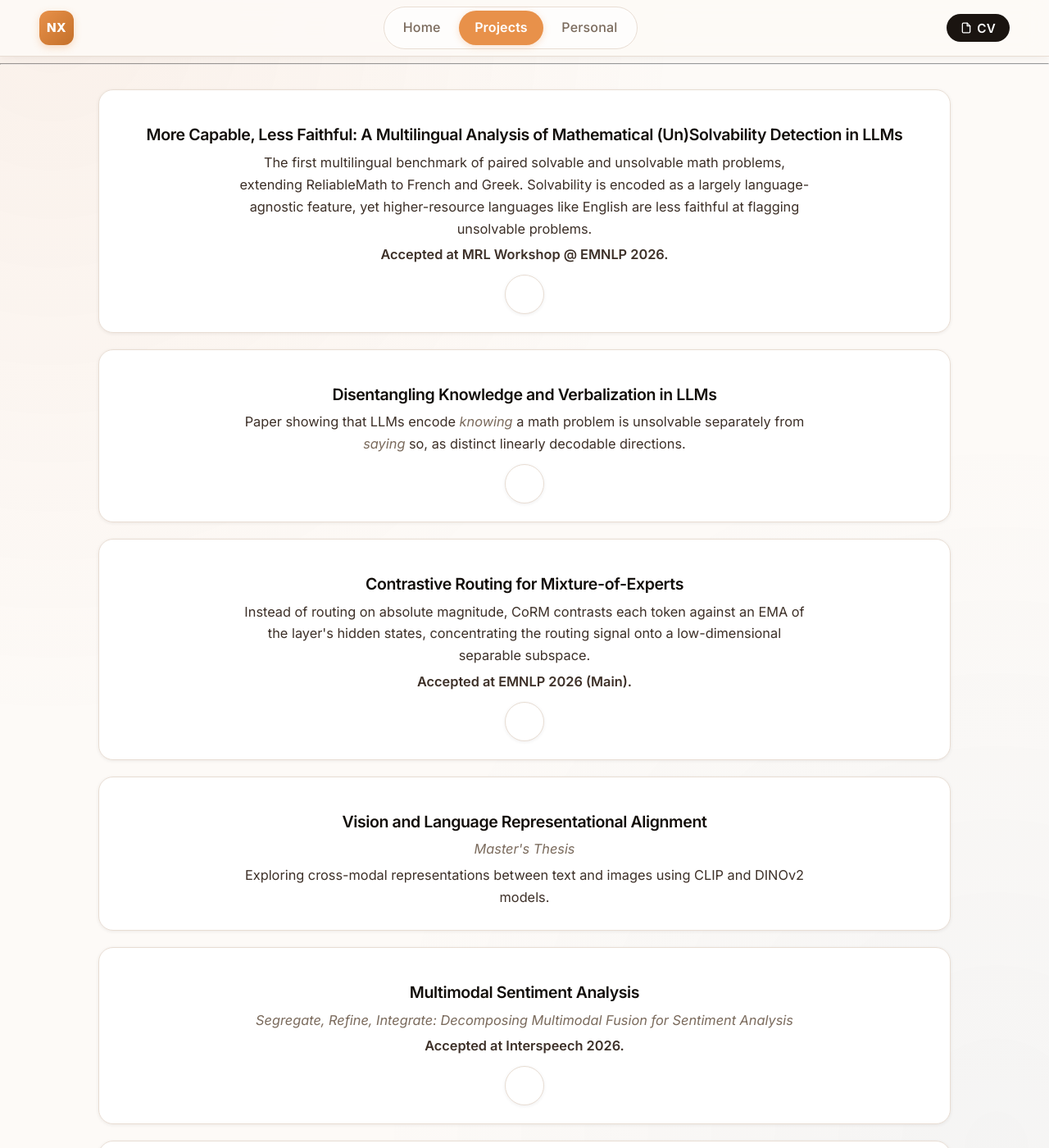
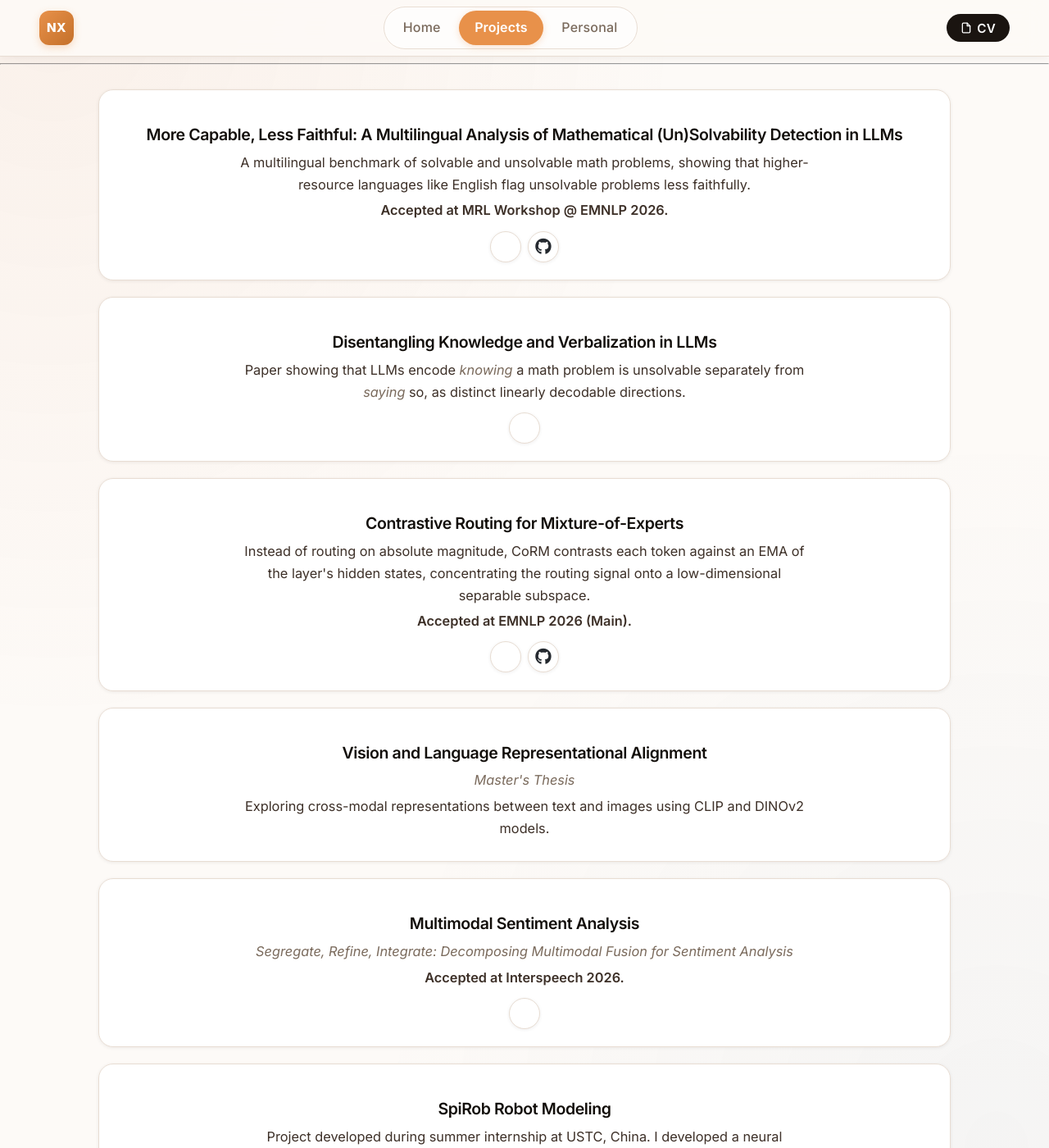
Before and after one commit to nickxir12/nickxir12.github.io, a Jekyll site: the page built from projects.md, in a window 1280 px wide and 1400 px high. Shown: the whole window at 82% size. Built offline with Jekyll 4.4.1, drawn with Linux system fonts in a browser that asks for light colours; some web fonts are replaced; a style sheet for code colours, icons or effects is not loaded.

Commit message:
Add GitHub code links, pin profile column, enlarge photo, drop footer
- GitHub logo links next to arXiv for MRL paper and CoRM
- Smaller arXiv logo; shorter MRL paper description
- Profile photo 320px and sticky on desktop while bio/news scroll
- Remove name/email footer

Co-Authored-By: Claude Opus 5.5 <noreply@anthropic.com>

```diff
--- a/_layouts/default.html
+++ b/_layouts/default.html
@@ -31,11 +31,6 @@
     <main id="content" class="main-content" role="main">
       {{ content }}
 
-      <footer class="site-footer-pro">
-        <span>&copy; {{ site.time | date: "%Y" }} Nikolas Xiros</span>
-        <span><a href="mailto:nikolasxiros2002@gmail.com">nikolasxiros2002@gmail.com</a> &middot; Athens, Greece</span>
-      </footer>
-
       <footer class="site-footer">
         {% if site.github.is_project_page %}
           <span class="site-footer-owner"><a href="{{ site.github.repository_url }}">{{ site.github.repository_name }}</a> is maintained by <a href="{{ site.github.owner_url }}">{{ site.github.owner_name }}</a>.</span>
--- a/assets/css/custom.css
+++ b/assets/css/custom.css
@@ -264,12 +264,15 @@ a.skip-to-content {
   flex-direction: column;
   align-items: center;
   text-align: center;
-  width: 290px;
+  width: 340px;
+  /* Stays in view while the bio and news scroll past. */
+  position: sticky;
+  top: calc(68px + 2rem);
 }
 
 .hero-pic {
-  width: 270px;
-  height: 270px;
+  width: 320px;
+  height: 320px;
   border-radius: 50%;
   object-fit: cover;
   border: 3px solid var(--accent);
@@ -587,13 +590,13 @@ a.skip-to-content {
   display: inline-flex;
   align-items: center;
   justify-content: center;
-  width: 48px;
-  height: 48px;
+  width: 38px;
+  height: 38px;
   border-radius: 50%;
   border: 1.5px solid var(--border);
   background: var(--bg-surface);
   color: #b31b1b !important;
-  font-size: 1.9rem;
+  font-size: 1.45rem;
   box-shadow: var(--shadow-sm);
   transition: background 0.2s, border-color 0.2s, color 0.2s, transform 0.2s;
 }
@@ -604,6 +607,16 @@ a.skip-to-content {
   color: #fff !important;
   transform: translateY(-2px);
   text-decoration: none !important;
+}
+
+.paper-link-gh {
+  color: #24292f !important;
+  font-size: 1.25rem;
+}
+
+.paper-link-gh:hover {
+  background: #24292f;
+  border-color: #24292f;
 }
 
 .paper-link:focus-visible {
@@ -987,13 +1000,13 @@ a.skip-to-content {
 
 @media (max-width: 768px) {
   .hero-inner { gap: 1.5rem; flex-direction: column; align-items: center; }
-  .profile-side { width: auto; }
+  .profile-side { width: auto; position: static; }
   .hero-content { padding-top: 0; }
   .hero-content h1 { font-size: 2.3rem; }
   .hero-content { text-align: center; }
   .subtext { font-size: 1.05rem; margin-left: auto; margin-right: auto; }
   .news-section { margin: 0 auto; }
-  .hero-pic { width: 210px; height: 210px; }
+  .hero-pic { width: 230px; height: 230px; }
   h1 { font-size: 2rem; }
   h2 { font-size: 1.5rem; }
   h3 { font-size: 1.1rem; }
@@ -1107,27 +1120,3 @@ nav strong { color: var(--accent); }
   .cv-modal-box { width: 100vw; height: 100dvh; border-radius: 0; }
   .cv-btn-close { top: 12px; right: 12px; }
 }
-
-/* =============================
-   SITE FOOTER
-============================= */
-.site-footer-pro {
-  position: relative;
-  z-index: 1;
-  margin: 4rem 0 0;
-  padding: 1.6rem 0 0;
-  border-top: 1.5px solid var(--border);
-  display: flex;
-  flex-wrap: wrap;
-  justify-content: space-between;
-  gap: 0.6rem 1.5rem;
-  font-size: 0.88rem;
-  color: var(--text-muted);
-}
-
-.site-footer-pro a { color: var(--text-muted); }
-.site-footer-pro a:hover { color: var(--accent); }
-
-@media (max-width: 768px) {
-  .site-footer-pro { justify-content: center; text-align: center; }
-}
--- a/projects.md
+++ b/projects.md
@@ -4,8 +4,9 @@ permalink: /projects.html
 ---
 
 
-<link rel="stylesheet" href="{{ '/assets/css/custom.css?v=39' | relative_url }}">
+<link rel="stylesheet" href="{{ '/assets/css/custom.css?v=40' | relative_url }}">
 <link rel="stylesheet" href="https://cdnjs.cloudflare.com/ajax/libs/academicons/1.9.4/css/academicons.min.css">
+<link rel="stylesheet" href="https://cdnjs.cloudflare.com/ajax/libs/font-awesome/6.4.0/css/all.min.css">
 
 {% include nav.html %}
 
@@ -33,10 +34,11 @@ permalink: /projects.html
   <div class="project-list">
     <div class="project-card card">
       <h3>More Capable, Less Faithful: A Multilingual Analysis of Mathematical (Un)Solvability Detection in LLMs</h3>
-      <p>The first multilingual benchmark of paired solvable and unsolvable math problems, extending ReliableMath to French and Greek. Solvability is encoded as a largely language-agnostic feature, yet higher-resource languages like English are less faithful at flagging unsolvable problems.</p>
+      <p>A multilingual benchmark of solvable and unsolvable math problems, showing that higher-resource languages like English flag unsolvable problems less faithfully.</p>
       <p class="conference-note">Accepted at MRL Workshop @ EMNLP 2026.</p>
       <div class="paper-links">
         <a class="paper-link" href="https://arxiv.org/abs/2608.30463" target="_blank" rel="noopener" title="arXiv preprint" aria-label="arXiv preprint"><i class="ai ai-arxiv"></i></a>
+        <a class="paper-link paper-link-gh" href="https://github.com/athena-ilsp/MoreCapableLessFaithful" target="_blank" rel="noopener" title="Code on GitHub" aria-label="Code on GitHub"><i class="fab fa-github"></i></a>
       </div>
     </div>
 
@@ -54,6 +56,7 @@ permalink: /projects.html
       <p class="conference-note">Accepted at EMNLP 2026 (Main).</p>
       <div class="paper-links">
         <a class="paper-link" href="https://arxiv.org/abs/2609.01100" target="_blank" rel="noopener" title="arXiv preprint" aria-label="arXiv preprint"><i class="ai ai-arxiv"></i></a>
+        <a class="paper-link paper-link-gh" href="https://github.com/athena-ilsp/CoRM" target="_blank" rel="noopener" title="Code on GitHub" aria-label="Code on GitHub"><i class="fab fa-github"></i></a>
       </div>
     </div>
 
```
Also changed, not shown: about.md (+1 -1 lines), index.md (+2 -2 lines), interests.md (+1 -1 lines).
